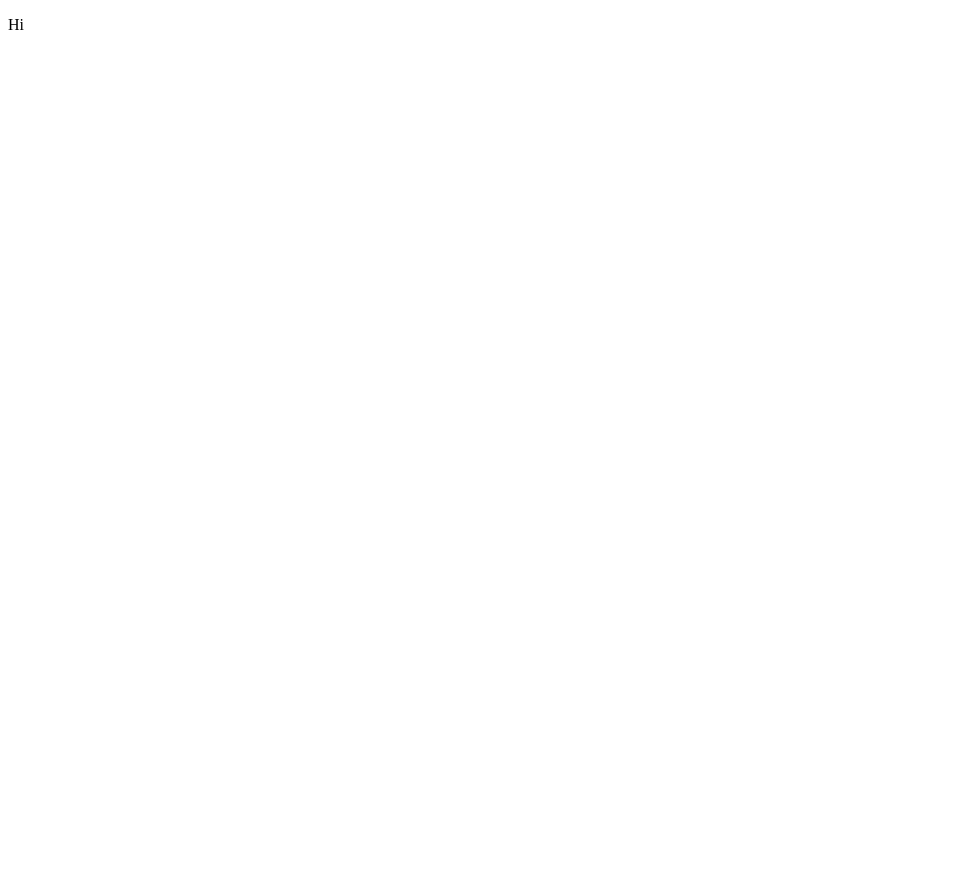
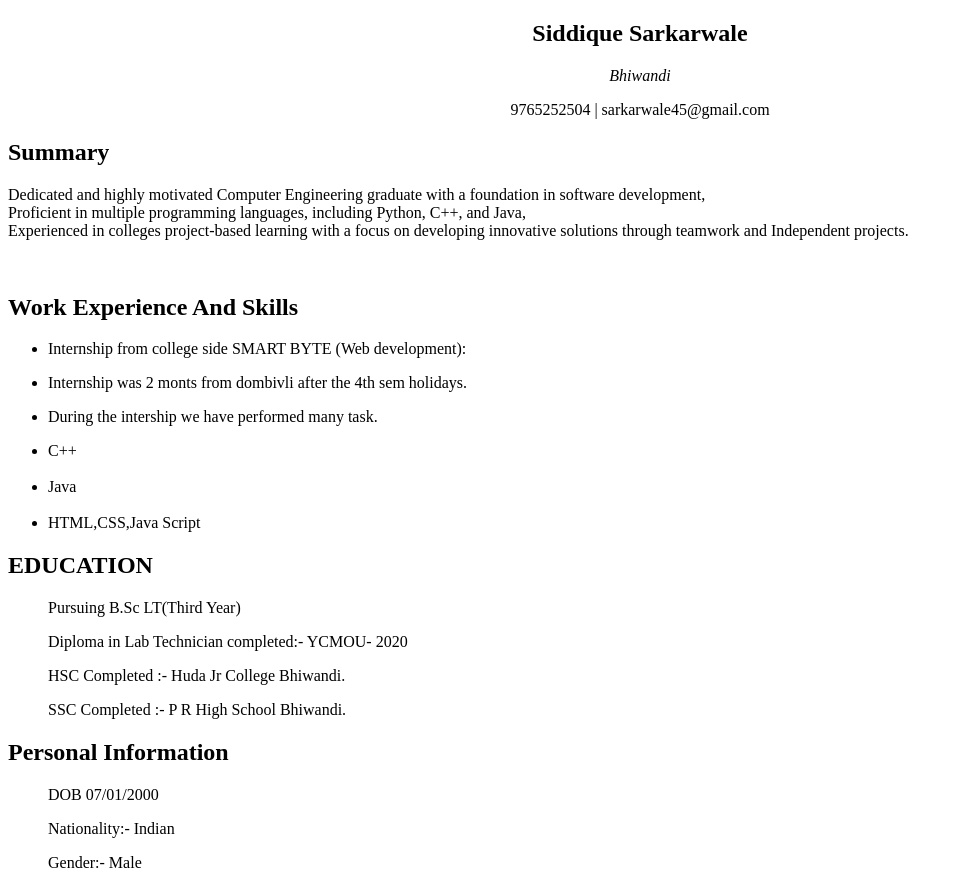
Before and after one commit to Sarkar46/Tech-Paathshala, a plain HTML site: page resume.html in a window 1280 px wide. Shown: the whole page, without its empty margins (0-963 px from the left). Before the commit the page ends 800 px from the top, so only its background shows below. Drawn offline with Linux system fonts and the light colour scheme.

Commit message:
Added new code

```diff
--- a/resume.html
+++ b/resume.html
@@ -6,6 +6,46 @@
     <title>Document</title>
 </head>
 <body>
-    <p>Hi</p>
+    <div style="text-align: center;">
+        <h2>Siddique Sarkarwale</h2>
+        <address>Bhiwandi</address>
+        <p>9765252504 | sarkarwale45@gmail.com</p>
+</div>
+<div>
+<h2>Summary</h2>
+<p>Dedicated and highly motivated Computer Engineering graduate with a foundation in software development,<br>
+Proficient in multiple programming languages, including Python, C++, and Java,<br>
+Experienced in colleges project-based learning with a focus on developing innovative solutions through teamwork and Independent projects.
+</p>
+</div><br>
+
+<div>
+<h2>Work Experience And Skills</h2>
+<ul>
+<li>  <p> Internship from college side SMART BYTE (Web development):</p></li>
+<li>  <p>Internship was 2 monts from dombivli after the 4th sem holidays.</p> </li>
+<li>  <p>During the intership we have performed many task.</p></li>
+<li>    C++</li><br>
+<li>    Java</li><br>
+<li>    HTML,CSS,Java Script</li>
+</ul>
+</div>
+<div>
+<h2>EDUCATION</h2>
+<ul>
+<p>Pursuing B.Sc LT(Third Year)</p>
+<p> Diploma in Lab Technician completed:- YCMOU- 2020</p>
+<p>HSC Completed :- Huda Jr College Bhiwandi.</p>
+<p>SSC Completed :- P R High School Bhiwandi.</p>
+</ul>
+</div>
+<div>
+<h2>Personal Information </h2>
+<ul>
+<p> DOB 07/01/2000</p>
+<p> Nationality:- Indian</p>
+<p>Gender:- Male</p>
+</ul>
+</div>
 </body>
 </html>
```
Also changed, not shown: index.html (+0 -8 lines).
